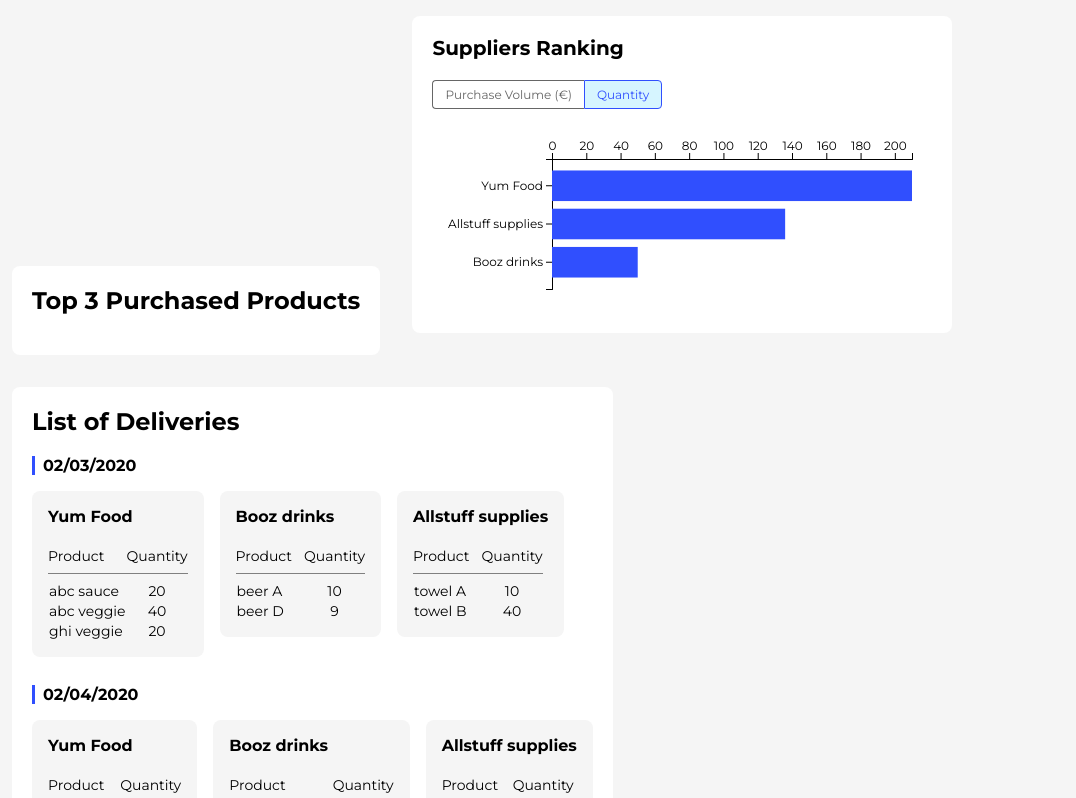
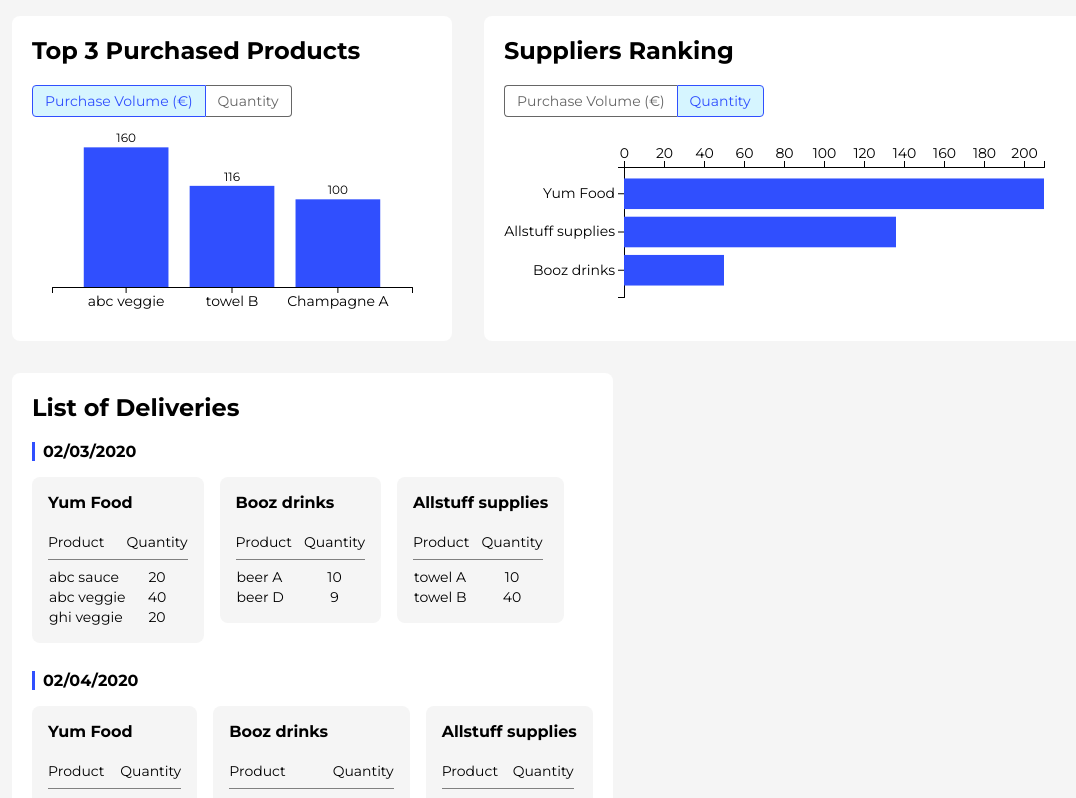
Before and after one commit to dreamz89/order-dashboard, a React (Create React App) app: page / in a window 1280 px wide. Shown: the top 798 px of the page, without its empty margins (4-1080 px from the left). Built offline with nearby package versions, Linux system fonts and the light colour scheme.

Commit message:
show barchart in TopProducts

```diff
--- a/src/components/suppliers-rank/SuppliersRank.jsx
+++ b/src/components/suppliers-rank/SuppliersRank.jsx
@@ -1,6 +1,6 @@
 import React, { useEffect, useRef, useState } from 'react'
-import styled from 'styled-components'
 import * as d3 from 'd3'
+
 import Toggle from '../../shared/Toggle'
 
 const choices = [
@@ -17,10 +17,6 @@ function SuppliersRank({ data }) {
   const [active, setActive] = useState('quantity')
 
   const d3Container = useRef(null)
-
-  useEffect(() => {
-    if (data && d3Container.current) {
-      // const time = d3.transition().duration(750)
 
   // Prepare data
   const groupedSuppliers = data.reduce((acc, current) => {
@@ -40,9 +36,13 @@ function SuppliersRank({ data }) {
 
   const sortedData = groupedSuppliers.sort((a, b) => a[active] - b[active])
 
+  useEffect(() => {
+    if (data && d3Container.current) {
+      // const time = d3.transition().duration(750)
+
       // Create chart area with margins
       const margin = { left: 120, right: 20, top: 50, bottom: 20 }
-      const width = 500 - margin.left - margin.right,
+      const width = 560 - margin.left - margin.right,
           height = 200 - margin.top - margin.bottom
 
       const chart = d3.select(d3Container.current)
@@ -61,7 +61,7 @@ function SuppliersRank({ data }) {
       chart.append('g')
         .call(xAxis)
         .attr('font-family', 'Montserrat')
-        .attr('font-size', 12)
+        .attr('font-size', 14)
 
       const y = d3.scaleBand()
         .domain(d3.range(sortedData.length))
@@ -73,7 +73,7 @@ function SuppliersRank({ data }) {
       chart.append('g')
           .call(yAxis)
           .attr('font-family', 'Montserrat')
-          .attr('font-size', 12)
+          .attr('font-size', 14)
 
       // Add bars into chart
       chart
@@ -91,7 +91,7 @@ function SuppliersRank({ data }) {
 
   return (
     <div>
-      <Header>Suppliers Ranking</Header>
+      <h2>Suppliers Ranking</h2>
       <Toggle
         choices={choices}
         active={active}
@@ -103,10 +103,3 @@ function SuppliersRank({ data }) {
 }
 
 export default SuppliersRank
-
-const Header = styled.p`
-  font-family: 'Montserrat', sans-serif;
-  font-size: 20px;
-  font-weight: 700;
-  margin-top: 0;
-`
--- a/src/components/top-products/TopProducts.jsx
+++ b/src/components/top-products/TopProducts.jsx
@@ -1,6 +1,23 @@
-import React from 'react'
+import React, { useEffect, useRef, useState } from 'react'
+import * as d3 from 'd3'
+
+import Toggle from '../../shared/Toggle'
+
+const choices = [
+  {
+    label: 'Purchase Volume (€)',
+    choice: 'volume'
+  }, {
+    label: 'Quantity',
+    choice: 'quantity'
+  }
+]
 
 function TopProducts({ data }) {
+  const [active, setActive] = useState('volume')
+
+  const d3Container = useRef(null)
+
   // Prepare data
   const groupedProducts = data.reduce((acc, current) => {
     const index = acc.findIndex((obj) => obj.productName === current.productName)
@@ -17,13 +34,73 @@ function TopProducts({ data }) {
     return acc
   }, [])
 
-  const top3ByQuantity = groupedProducts.sort((a,b) => b.quantity - a.quantity).slice(0,3)
-  const top3ByVolume = groupedProducts.sort((a,b) => b.volume - a.volume).slice(0,3)
+  const top3Products = groupedProducts.sort((a,b) => b[active] - a[active]).slice(0,3)
 
+  useEffect(() => {
+    if (data && d3Container.current) {
+      // Create chart area with margins
+      const margin = { left: 20, right: 20, top: 30, bottom: 30 }
+      const width = 400 - margin.left - margin.right,
+          height = 200 - margin.top - margin.bottom
+
+      const chart = d3.select(d3Container.current)
+          .attr('height', height + margin.top + margin.bottom)
+          .attr('width', width + margin.left + margin.right)
+        .append('g')
+          .attr('transform', 'translate(' + margin.left
+            + ', ' + margin.top + ')')
+
+      // Create x axis and y
+      const x = d3.scaleBand()
+        .domain(top3Products.map(d => d['productName']))
+        .range([0, width])
+        .paddingInner(0.2)
+        .paddingOuter(0.3)
+
+      const xAxis = d3.axisBottom(x)
+      chart.append('g')
+        .call(xAxis)
+        .attr('transform', `translate(0, ${height})`)
+        .attr('font-family', 'Montserrat')
+        .attr('font-size', 14)
+
+      const y = d3.scaleLinear()
+        .domain([0, d3.max(top3Products, d => d[active])]).nice()
+        .range([height, 0])
+
+      // Add bars into chart
+      chart
+        .selectAll('rect')
+        .data(top3Products)
+        .join('rect')
+          .attr('x', d => x(d['productName']))
+          .attr('y', d => y(d[active]))
+          .attr('width', x.bandwidth())
+          .attr('height', d => y(0) - y(d[active]))
+          .attr('fill', '#304ffe')
+
+      // Add labels into chart
+      chart
+        .append("g")
+        .attr("text-anchor", "middle")
+        .attr("font-size", 12)
+        .selectAll('text')
+        .data(top3Products)
+        .join('text')
+          .text(d => d[active].toFixed(0))
+          .attr('x', d => x(d['productName']) + x.bandwidth() / 2)
+          .attr('y', d => y(d[active]) - 5)
+    }
+  }, [active, data, d3Container.current]) // eslint-disable-line
   return (
     <div>
       <h2>Top 3 Purchased Products</h2>
-
+      <Toggle
+        choices={choices}
+        active={active}
+        handleActive={setActive}
+      />
+      <svg ref={d3Container} />
     </div>
   )
 }
--- a/src/shared/Toggle.jsx
+++ b/src/shared/Toggle.jsx
@@ -33,7 +33,7 @@ const Inner = styled.div`
   background-color: ${ props => props.active === props.choice && '#D6F5FF'};
   color: ${ props => props.active === props.choice ? '#304ffe' : '#666'};
   cursor: pointer;
-  font-size: 12px;
+  font-size: 14px;
   font-weight: 400;
   padding: 6px 12px;
 
```
Also changed, not shown: 1 other file (tests, documents, lock files or other folders). Lines whose indentation alone changed are shown as unchanged.
